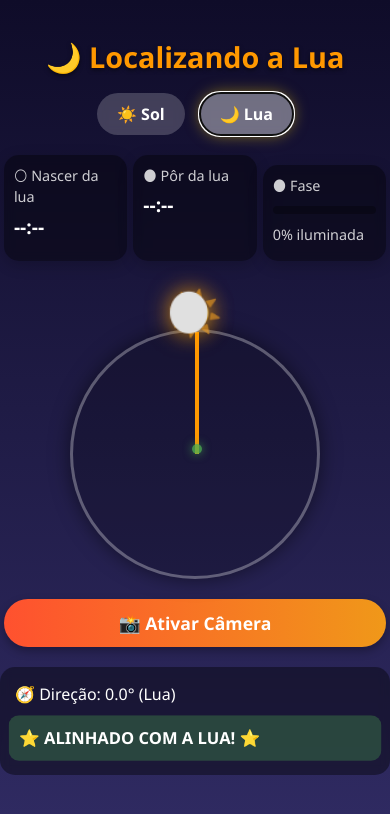
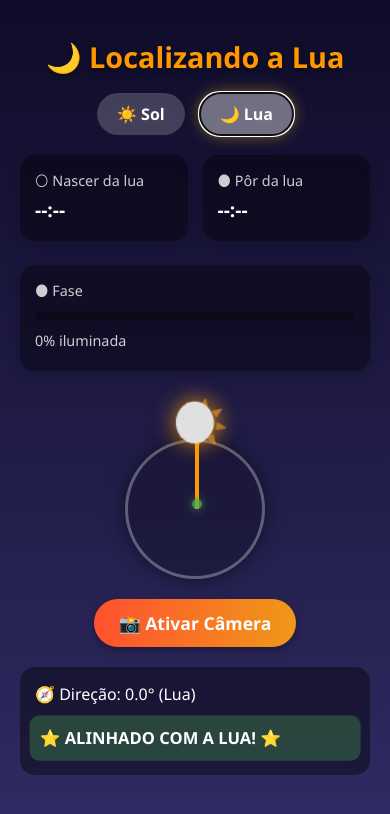
Before and after one commit to LucasVeloz0/sunset-pwa, a React (Vite) app: page / in a window 390 px wide. Both pictures are taken after a click on the button "🌙 Lua". Shown: the top 814 px of the page. Built offline with nearby package versions, Linux system fonts and the light colour scheme; no server answers.

Commit message:
testar assim css pc

```diff
--- a/dev-dist/sw.js
+++ b/dev-dist/sw.js
@@ -82,7 +82,7 @@ define(['./workbox-ce4f0d5f'], (function (workbox) { 'use strict';
     "revision": "4f856f86c77199b819d19ea1334dfce0"
   }, {
     "url": "index.html",
-    "revision": "0.63ut7pgoa78"
+    "revision": "0.ssecebkilmo"
   }], {});
   workbox.cleanupOutdatedCaches();
   workbox.registerRoute(new workbox.NavigationRoute(workbox.createHandlerBoundToURL("index.html"), {
--- a/src/App.css
+++ b/src/App.css
@@ -28,7 +28,6 @@ html, body {
   min-height: 100vh;
   margin: 0;
   padding: 0;
-  box-sizing: border-box;
 }
 
 body, html, .app-container {
@@ -521,7 +520,7 @@ h1 {
 .celestial-indicator {
   position: absolute;
   top: -50px;
-  left: -25px;
+  left: -19px;
   font-size: 40px;
   transition: transform 0.3s;
   filter: drop-shadow(0 0 10px rgba(255, 165, 0, 0.7));
@@ -562,6 +561,11 @@ h1 {
 
 
 /* Estilos para a fase lunar */
+
+.moon-phase-card {
+  min-width: 100%;
+  margin-top: 10px;
+}
 .moon-phase {
   margin-top: 10px;
   font-size: 2.5rem;
@@ -598,44 +602,3 @@ h1 {
 .moon-phase {
   grid-column: span 2;
 }
-
-/* Responsividade */
-@media (max-width: 700px) {
-  .compass { width: 180px; height: 180px; }
-  .info-cards { max-width: 98vw; }
-
-}
-
-@media (max-width: 480px) {
-  .app-container { padding: 0; }
-  .compass-wrapper, .camera-container, .sun-info {
-    max-width: 100vw;
-    width: 100vw;
-    margin-left: 0;
-    margin-right: 0;
-  }
-  .photo-preview img { max-width: 98vw; max-height: 60vh; }
-  .main-camera-btn { width: 98vw; max-width: 98vw; }
-}
-
-@media (max-width: 480px) {
-  .info-cards {
-    grid-template-columns: repeat(2, 1fr); /* Mantém lado a lado mesmo em telas pequenas */
-    max-width: 98vw;
-    gap: 6px;
-  }
-
-    .compass {
-    width: 250px;
-    height: 250px;
-  }
-
-  .info-card {
-    min-width: 100px;
-    padding: 10px;
-  }
-
-  .camera-preview {
-    height: 300px;
-  }
-}
--- a/src/App.jsx
+++ b/src/App.jsx
@@ -496,7 +496,7 @@ useEffect(() => {
               <strong>{formatTime(moonTimes?.moonset)}</strong>
             </div>
             {/* Novo card para fase lunar */}
-            <div className="info-card moon-phase">
+            <div className="info-card moon-phase moon-phase-card">
               <span>{moonPhase.emoji} Fase</span>
               <strong>{moonPhase.name}</strong>
               <div className="moon-phase-bar">
```
Also changed, not shown: 1 other file (tests, documents, lock files or other folders).
